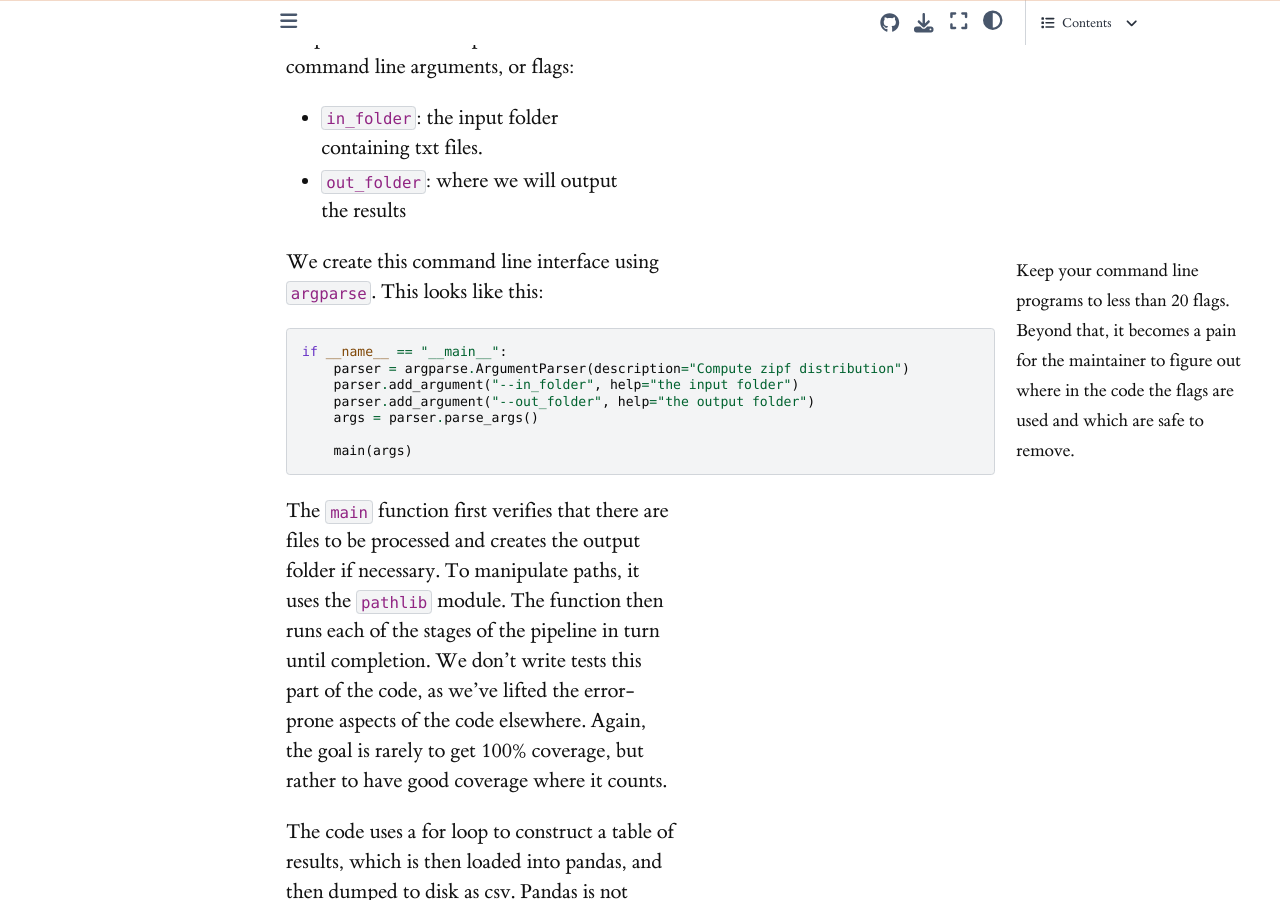
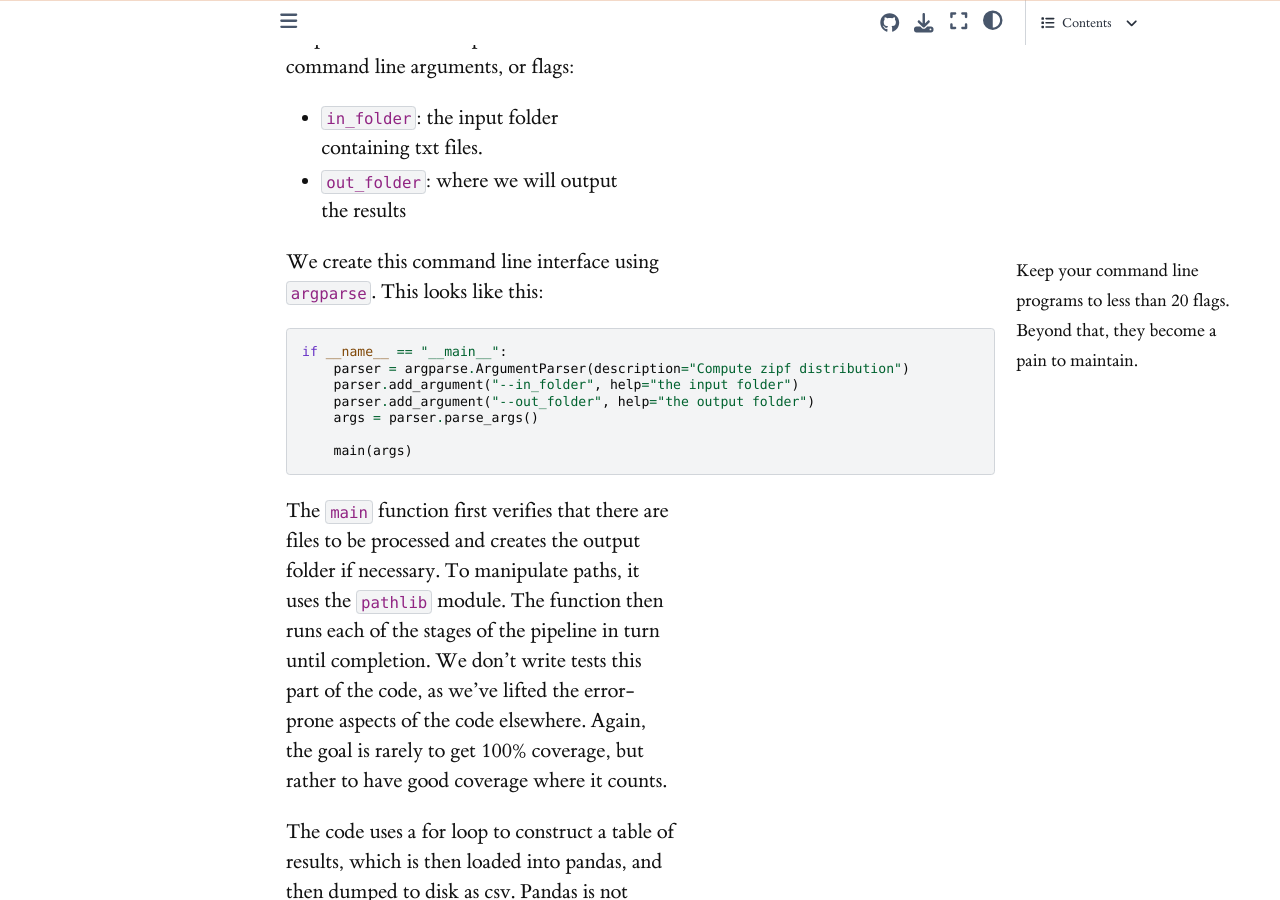
Before and after one commit to patrickmineault/codebook, a Jupyter Book: the page built from zipf.md, in a window 1280 px wide and 900 px high, scrolled down 9789 px. Built offline with Jupyter Book 1.0.4 settings and Sphinx 7.4.7 and the Sphinx Book theme 1.1.4, drawn with Linux system fonts in a browser that asks for light colours; some of the changed text lies outside the part shown.

Commit message:
Move margins

````diff
--- a/zipf.md
+++ b/zipf.md
@@ -119,11 +119,11 @@
 - START OF THE PROJECT GUTENBERG EBOOK
 - END OF THE PROJECT GUTENBERG EBOOK
 
-Because we only have three books in our collection, we can manually test that each book is processed correctly. However, if we ever process a fourth, unusually formatted text, and our detection didn't work, we want our pipeline to fail in a graceful way. Thus, we add in-line `assert` statements to make sure our filter finds the two delimiters in reasonable locations in the text.
-
 ```{margin}
 [Ensuring data quality is huge chunk of the workload of data scientists](https://blog.ldodds.com/2020/01/31/do-data-scientists-spend-80-of-their-time-cleaning-data-turns-out-no/).
 ```
+
+Because we only have three books in our collection, we can manually test that each book is processed correctly. However, if we ever process a fourth, unusually formatted text, and our detection didn't work, we want our pipeline to fail in a graceful way. Thus, we add in-line `assert` statements to make sure our filter finds the two delimiters in reasonable locations in the text.
 
 ```python
 def _clean_gutenberg_text(text):
@@ -218,7 +218,7 @@
 - `out_folder`: where we will output the results
 
 ```{margin}
-Keep your command line programs to less than 20 flags. Beyond that, it becomes a pain for the maintainer to figure out where in the code the flags are used and which are safe to remove.
+Keep your command line programs to less than 20 flags. Beyond that, they become a pain to maintain.
 ```
 
 We create this command line interface using `argparse`. This looks like this:
````
